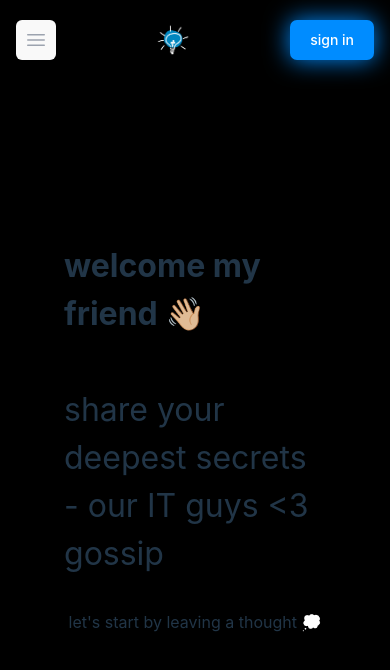
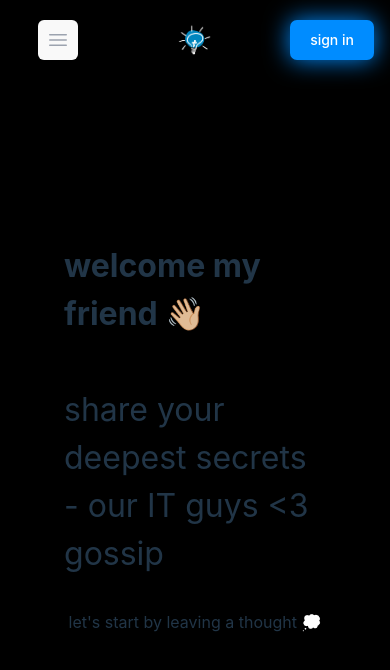
Before and after one commit to paulocerez/thoughts-enhanced, a Vue app: page / in a window 390 px wide. Shown: the top 670 px of the page. Built offline with nearby package versions, Linux system fonts and the light colour scheme.

Commit message:
feat: Fix responsiveness of Navbar and Cards

```diff
--- a/src/components/Nav.vue
+++ b/src/components/Nav.vue
@@ -3,9 +3,9 @@
 	<div class="fixed w-full left-0 top-0 z-50 2xl:px-80 md:px-4 bg-black">
 		<Disclosure as="nav" class="black" v-slot="{ open }">
 			<div class="h-20 flex items-center justify-between mx-4">
-				<div>
+				<!-- Mobile menu button-->
+				<div class="disclosure-wrapper">
 
-					<!-- Mobile menu button-->
 					<DisclosureButton
 						class="inline-flex items-center justify-center rounded-md p-2 text-gray-400 hover:bg-gray-700 hover:text-white focus:outline-none focus:ring-2 focus:ring-inset focus:ring-white lg:hidden">
 						<span class="sr-only">Open main menu</span>
@@ -14,9 +14,7 @@
 					</DisclosureButton>
 				</div>
 
-				<!-- Navbar elements excl. Profile-->
-
-				<div class="flex flex-shrink-0 items-center">
+				<div>
 					<img class="h-8 w-auto lg:hidden" src="../assets/thoughts_logo.png" alt="Thoughts" />
 					<img class="hidden h-12 w-auto lg:flex" src="../assets/thoughts_logo.png" alt="Thoughts" />
 				</div>
@@ -41,15 +39,18 @@
 						</div>
 					</div>
 				</div>
-				<Button />
+				<div>
+					<SignInButton />
+				</div>
 			</div>
 
 			<!-- Mobile Menu panel -->
 			<DisclosurePanel>
+
 				<div class="space-y-1 px-2 pb-3 pt-2">
 					<DisclosureButton class="md:hidden">
 						<router-link v-for="item in navigationItems" :key="item.name" as="router-link" :to="item.link"
-							:class="[item.current ? 'bg-gray-900 text-white' : 'text-gray-300 hover:bg-gray-700 hover:text-white', 'block rounded-md px-3 py-2 text-xl font-medium']"
+							:class="[item.current ? 'bg-gray-900 text-white' : 'text-gray-300 hover:bg-gray-700 hover:text-white', 'block rounded-md px-3 py-2 text-l font-medium']"
 							:aria-current="item.current ? 'page' : undefined">{{ item.name }}
 						</router-link>
 					</DisclosureButton>
@@ -62,7 +63,7 @@
 <script setup lang="ts">
 import { Disclosure, DisclosureButton, DisclosurePanel, Menu, MenuButton, MenuItem, MenuItems } from '@headlessui/vue'
 import { Bars3Icon, XMarkIcon } from '@heroicons/vue/24/outline'
-import Button from './SignInButton.vue'
+import SignInButton from './SignInButton.vue'
 
 
 const navigationItems = [
@@ -73,4 +74,9 @@ const navigationItems = [
 	{ name: 'your profile', link: '/profile', current: false, existing: true }
 ]
 </script>
-<style></style>
+<style>
+.disclosure-wrapper {
+	width: 5.222rem;
+	/* same width as SignInButton */
+}
+</style>
--- a/src/views/ThoughtHistory.vue
+++ b/src/views/ThoughtHistory.vue
@@ -4,7 +4,7 @@
 			<h2 class="text-2xl font-bold p-2">Your Entries</h2>
 			<h3 class="text-l text-gray-300">Read through your personal collection.</h3>
 		</div>
-		<div class="grid lg:grid-cols-2 md:grid-cols-1 gap-24 justify-center">
+		<div class="grid lg:grid-cols-2 gap-24 justify-center">
 			<div v-for="post in posts" :key="post.id"
 				class="bg-white card text-black rounded-md p-6 text-left w-80 h-60 overflow-auto">
 				<div class="buttons text-right rounded items-center">
```
